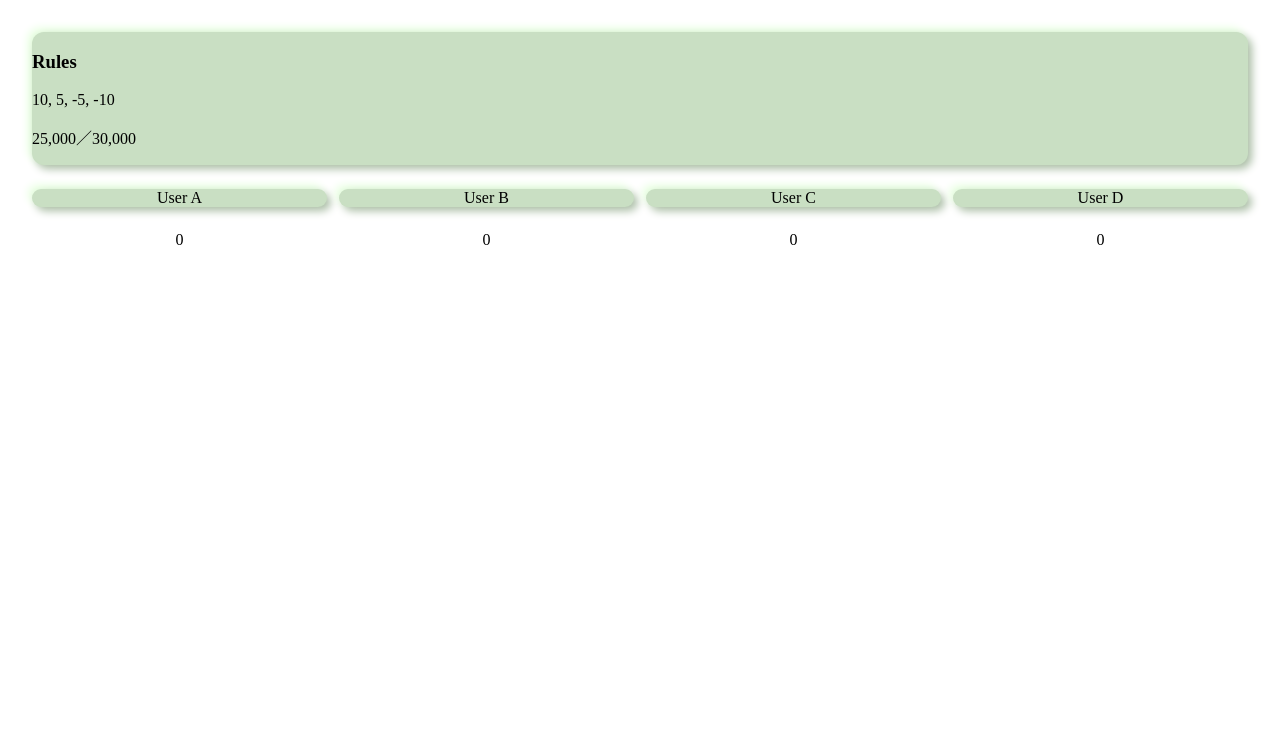
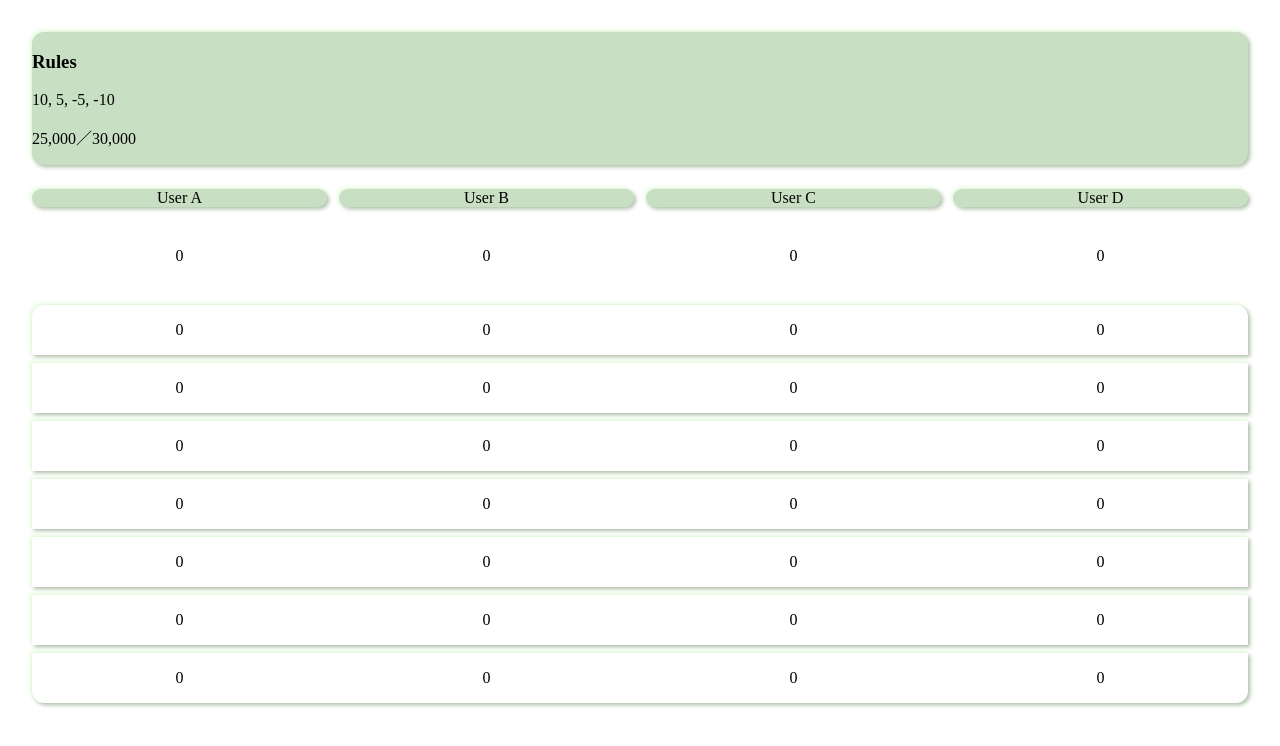
Before and after one commit to tgc624/tgc-tools, a React (Create React App) app in the folder neumahjong/: page / in a window 1280 px wide. Shown: the top 746 px of the page. Built offline with nearby package versions, Linux system fonts and the light colour scheme; the HTML template or start-up script is replaced by a standard one.

Commit message:
リスト実装

```diff
--- a/neumahjong/src/App.css
+++ b/neumahjong/src/App.css
@@ -4,7 +4,7 @@
   --base-color-dark: #e7ffe0;
   --main-bg-color: brown;
   --base-spacing: 4px;
-  --base-distance: 4px;
+  --base-distance: 2px;
 }
 
 .body {
@@ -20,13 +20,7 @@
   padding: 24px;
 }
 
-.users-section {
-  display: grid;
-  grid-template-columns: repeat(4, calc(100% / 4 - calc(12px * 3 / 4)));
-  gap: 12px;
-}
-
-.total-section {
+.yoko-ni-4tsu-naraberu {
   display: grid;
   grid-template-columns: repeat(4, calc(100% / 4 - calc(12px * 3 / 4)));
   gap: 12px;
@@ -55,6 +49,21 @@
   width: 100%;
 }
 
+.list {
+  display: grid;
+  gap: 8px;
+}
+
+.list-item-top {
+  border-top-left-radius: 12px;
+  border-top-right-radius: 12px;
+}
+
+.list-item-bottom {
+  border-bottom-left-radius: 12px;
+  border-bottom-right-radius: 12px;
+}
+
 .text-center {
   text-align: center;
 }
--- a/neumahjong/src/App.tsx
+++ b/neumahjong/src/App.tsx
@@ -18,7 +18,7 @@ const UsersSection = ({
   users: [string, string, string, string];
 }) => {
   return (
-    <section className="users-section">
+    <section className="yoko-ni-4tsu-naraberu">
       {users.map((name, index) => (
         <div key={index} className="box convex text-center">
           {name}
@@ -32,9 +32,9 @@ const Score = ({ scores }: { scores: [number, number, number, number] }) => {
   return (
     <React.Fragment>
       {scores.map((score, index) => (
-        <div key={index} className="text-center">
+        <p key={index} className="text-center">
           {score}
-        </div>
+        </p>
       ))}
     </React.Fragment>
   );
@@ -46,7 +46,7 @@ const TotalSection = ({
   totalScore: [number, number, number, number];
 }) => {
   return (
-    <section className="total-section">
+    <section className="yoko-ni-4tsu-naraberu">
       <Score scores={totalScore} />
     </section>
   );
@@ -57,7 +57,31 @@ const HistorySection = ({
 }: {
   histories: [number, number, number, number][];
 }) => {
-  return <section></section>;
+  return (
+    <section className="list">
+      <div className="convex list-item-top yoko-ni-4tsu-naraberu">
+        <Score scores={[0, 0, 0, 0]} />
+      </div>
+      <div className="convex yoko-ni-4tsu-naraberu">
+        <Score scores={[0, 0, 0, 0]} />
+      </div>
+      <div className="convex yoko-ni-4tsu-naraberu">
+        <Score scores={[0, 0, 0, 0]} />
+      </div>
+      <div className="convex yoko-ni-4tsu-naraberu">
+        <Score scores={[0, 0, 0, 0]} />
+      </div>
+      <div className="convex yoko-ni-4tsu-naraberu">
+        <Score scores={[0, 0, 0, 0]} />
+      </div>
+      <div className="convex yoko-ni-4tsu-naraberu">
+        <Score scores={[0, 0, 0, 0]} />
+      </div>
+      <div className="convex list-item-bottom yoko-ni-4tsu-naraberu">
+        <Score scores={[0, 0, 0, 0]} />
+      </div>
+    </section>
+  );
 };
 
 function App() {
```
